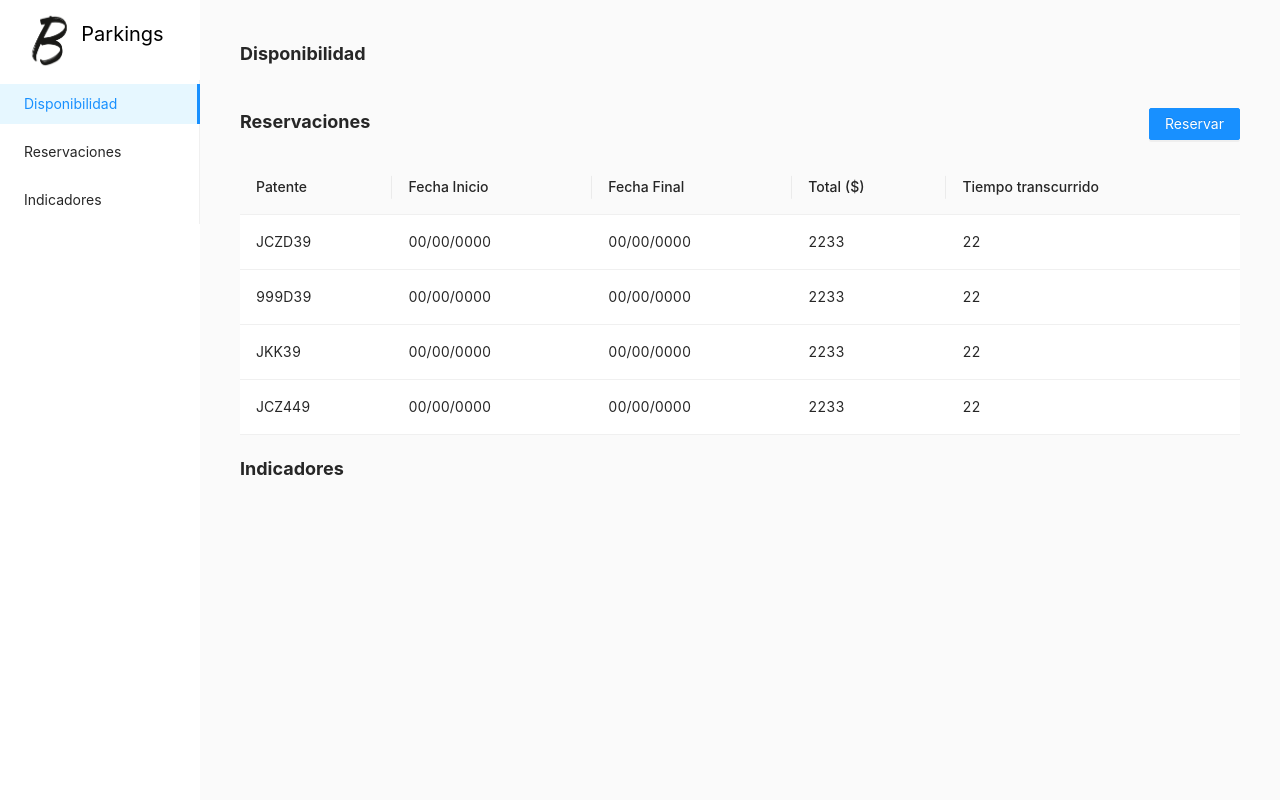
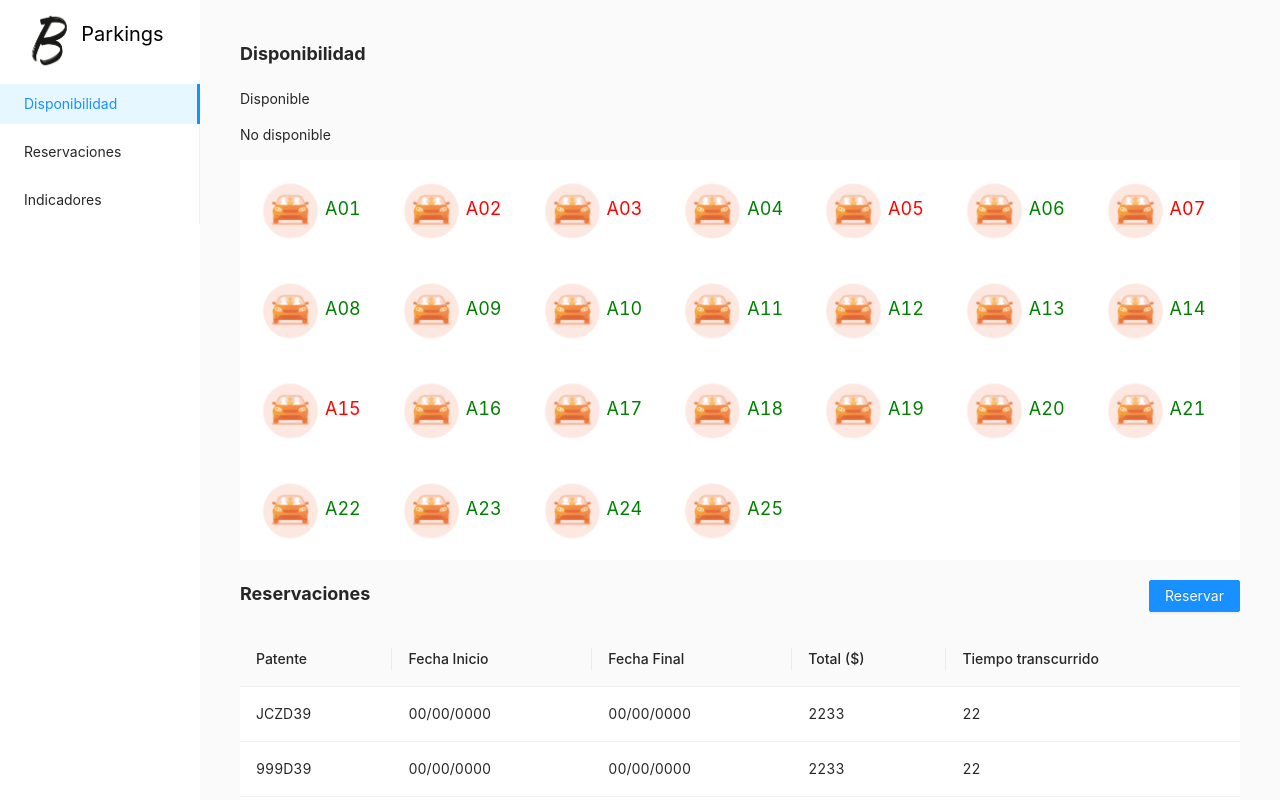
Before and after one commit to diegoignaciopc/bulnes-webapp, a React (Create React App) app: page / in a window 1280 px wide. Shown: the top 800 px of the page. Built offline with nearby package versions, Linux system fonts and the light colour scheme.

Commit message:
some improvements

```diff
--- a/package.json
+++ b/package.json
@@ -3,6 +3,7 @@
   "version": "0.1.0",
   "private": true,
   "dependencies": {
+    "@ant-design/icons": "^4.7.0",
     "@testing-library/jest-dom": "^5.16.1",
     "@testing-library/react": "^12.1.2",
     "@testing-library/user-event": "^13.5.0",
--- a/src/pages/Home/data.ts
+++ b/src/pages/Home/data.ts
@@ -60,14 +60,7 @@ export const bookingsListData = [
   },
 ]
 
-export const parkingSlotsListData = [
-  { label: 'B1', value: 1 },
-  { label: 'B2', value: 2 },
-  { label: 'B3', value: 3 },
-  { label: 'B4', value: 4 },
-]
-
-export const parkingSlotsDemo = [
+export const parkingSlotsData = [
   { id: '1', name: 'A01', status: 'available' },
   { id: '2', name: 'A02', status: 'unavailable' },
   { id: '3', name: 'A03', status: 'unavailable' },
@@ -89,8 +82,15 @@ export const parkingSlotsDemo = [
   { id: '19', name: 'A19', status: 'available' },
   { id: '20', name: 'A20', status: 'available' },
   { id: '21', name: 'A21', status: 'available' },
-  { id: '22', name: 'A1', status: 'available' },
-  { id: '23', name: 'A1', status: 'available' },
-  { id: '24', name: 'A1', status: 'available' },
-  { id: '25', name: 'A1', status: 'available' },
+  { id: '22', name: 'A22', status: 'available' },
+  { id: '23', name: 'A23', status: 'available' },
+  { id: '24', name: 'A24', status: 'available' },
+  { id: '25', name: 'A25', status: 'available' },
 ]
+
+export const parkingSlotsListData = parkingSlotsData
+  .filter((parkingSlot) => parkingSlot.status === 'available')
+  .map((parkingSlot) => ({
+    label: parkingSlot.name,
+    value: parkingSlot.id,
+  }))
--- a/src/pages/Home/index.tsx
+++ b/src/pages/Home/index.tsx
@@ -1,12 +1,18 @@
 import { Layout, Menu, Table, Drawer, Space } from 'antd'
 import React, { useState } from 'react'
 import logo from '../../images/bulnesLogo.png'
+import carImage from '../../images/bulnes-car.png'
 import './styles.css'
 
 import SectionTitle from './../../components/SelectionTitle'
 import Button from './../../components/Button'
 import Select from './../../components/Select'
-import { bookingColumns, bookingsListData, parkingSlotsListData } from './data'
+import {
+  bookingColumns,
+  bookingsListData,
+  parkingSlotsData,
+  parkingSlotsListData,
+} from './data'
 import Input from '../../components/Input'
 
 const { Sider, Content } = Layout
@@ -15,6 +21,10 @@ function Home() {
   const [visible, setVisible] = useState(false)
   const showDrawer = () => setVisible(true)
   const onClose = () => setVisible(false)
+
+  const handleParkingSlotClick = (status: string) => {
+    if (status === 'available') setVisible(true)
+  }
 
   return (
     <div>
@@ -57,6 +67,40 @@ function Home() {
             <div className="home-container">
               <div className="column-title">
                 <SectionTitle title="Disponibilidad" />
+                <div>
+                  <p>Disponible</p>
+                  <p>No disponible</p>
+                </div>
+                <div
+                  style={{
+                    width: '100%',
+                    backgroundColor: 'white',
+                    display: 'flex',
+                    flexWrap: 'wrap',
+                  }}
+                >
+                  {parkingSlotsData.map((parkingSlot, i) => (
+                    <div
+                      style={{
+                        color:
+                          parkingSlot.status === 'available' ? 'green' : 'red',
+                        backgroundColor: 'white',
+                        borderRadius: 50,
+                        padding: 20,
+                        fontSize: 18,
+                      }}
+                      key={i}
+                      onClick={() => handleParkingSlotClick(parkingSlot.status)}
+                    >
+                      <img
+                        src={carImage}
+                        alt="bulnes-logo"
+                        style={{ height: 60, paddingRight: 5 }}
+                      />
+                      {parkingSlot.name}
+                    </div>
+                  ))}
+                </div>
               </div>
               <div className="column-title">
                 <SectionTitle
```
Also changed, not shown: src/images/bulnes-car.png (added), 1 other file (tests, documents, lock files or other folders).
